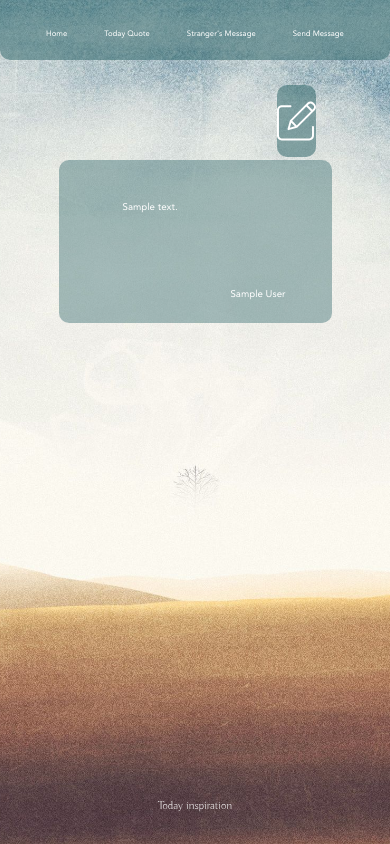
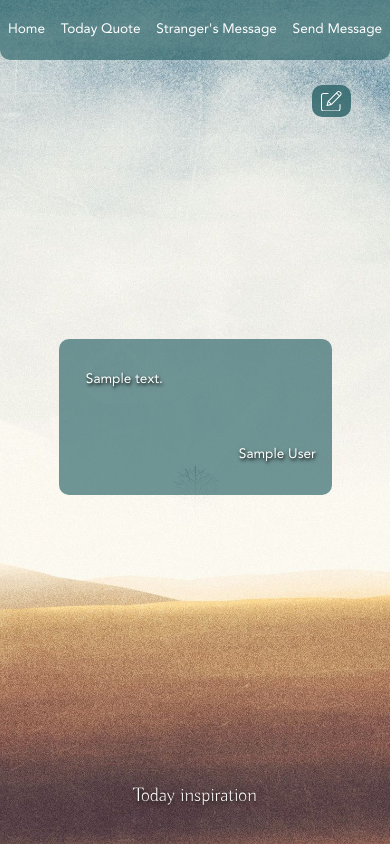
Before and after one commit to quinn3111993/c4e21-group1, a Flask app: template templates/get_message.html in a window 390 px wide. Run offline with Flask 2, Linux system fonts and the light colour scheme; the template is opened without the code that fills it: most values are stand-ins (such as "Sample title", 1, 10 or a date in 2020).

Commit message:
fix front-end

```diff
--- a/static/get_message.css
+++ b/static/get_message.css
@@ -1,44 +1,112 @@
-.quote{
-    margin : auto;
-    height: auto;
-    margin-top: 100px;
-    background-color: rgba(38, 96, 100, 0.4);
-    padding: 43px 64px 109px;
+.quote {
+    margin-left: auto;
+    margin-right: auto;
+    background-color: rgba(38, 96, 100, 0.65);
+    padding: 4vh 7vw;
     border-radius: 10px;
     position: relative;
     flex: 1 1 574px;
     max-width: 70%;
+    text-shadow: 1px 1.5px 3.5px #000;
 }
-.quote-content{
-     color: #FFFFFF;
-     font-size: 2.5vw;
-     line-height: 110%;
-     text-align: justify;
-}
-.quote-author{
-    position : absolute ;
-    right: 46px;
-    bottom: 23px;
+
+.quote-content {
     color: #FFFFFF;
     font-size: 2.5vw;
+    line-height: 120%;
+    text-align: justify;
+    text-align-last: left;
 }
+
+.quote-author {
+    margin-top: 7vh;
+    color: #FFFFFF;
+    font-size: 2.5vw;
+    display: block;
+    text-align: right;
+    margin-right: -3vw;
+}
+
 .button {
-    width: 10%;
-    height: 10%;
+    width: 6vw;
+    padding: .5vw 1vw;
     border-radius: 10px;
-    background-color: rgba(38, 96, 100, 0.5);
-
+    background-color: rgba(38, 96, 100, 0.8);
     position: absolute;
     top: 25px;
     right: 74px;
 }
-.button >  a {
 
+.button>a {
+    width: 100%;
     height: 100%;
     display: flex;
     justify-content: center;
     align-items: center;
+
 }
-.button > svg {
-    height: 100%;
+
+.button svg {
+    width: 88%;
 }
+
+@keyframes shake {
+    0% {
+        transform: rotateZ(7deg) translateY(-.8rem);
+    }
+
+    10% {
+        transform: rotateZ(0);
+    }
+
+    20% {
+        transform: rotateZ(-7deg);
+    }
+
+    60% {
+        transform: rotateZ(0) translateY(-.4rem);
+    }
+
+    80% {
+        transform: rotateZ(7deg);
+    }
+
+    100% {
+        transform: rotateZ(-7deg) translateY(0);
+    }
+}
+
+.button {
+    transition: transform .2s linear;
+}
+
+.button:active {
+    transform: translateY(2px);
+}
+
+.button:hover svg {
+    overflow: visible;
+}
+
+.button:hover svg path:nth-child(2) {
+    transform-origin: center center;
+}
+
+.button:hover svg path:nth-child(2) {
+    animation: shake 1s cubic-bezier(0.645, 0.045, 0.355, 1) infinite alternate both;
+}
+
+@media only screen and (max-width: 570px) {
+    .button {
+        overflow: hidden;
+        height: auto;
+        width: 10vw;
+        padding: 1.5vw 2vw;
+        right: 10%;
+    }
+
+    .quote-content,
+    .quote-author {
+        font-size: 3.5vw;
+    }
+}
--- a/static/main.css
+++ b/static/main.css
@@ -52,7 +52,7 @@ a:visited {
 }
 
 .page-wrapper {
-    background-image: url('../static/imgs/home-bg.png');
+    background-image:  url('../static/imgs/home-bg.png');
     background-size: cover;
     background-repeat: no-repeat;
     background-position: center center;
@@ -65,25 +65,34 @@ a:visited {
     align-items: center;
     height: 6rem;
     line-height: 6rem;
-    background-color: rgba(38, 96, 100, 0.5);
+    background-color: rgba(38, 96, 100, 0.65);
     border-bottom-left-radius: 1rem;
     border-bottom-right-radius: 1rem;
     list-style-type: none;
 }
-
+.main-nav__item {
+    display: flex;
+    align-items: center;
+}
 .main-nav__item:not(:last-child) {
     margin-right: 3.7rem;
 }
 
 .main-nav__link {
-
     font-size: 2vw;
+    transition: transform .3s cubic-bezier(0.175, 0.885, 0.32, 1.275);
+}
+.main-nav__link:hover {
+   transform: scale(1.05);
+   text-shadow: 1px 2px 3px rgba(0,0,0,.6);
 }
 
+
 .main-content {
-    min-height: calc(100% - 12rem);
+    min-height: calc(100% - 13rem);
     display: flex;
     justify-content: center;
+    align-items: center;
     position: relative;
 }
 .main-content.main-content--index {
@@ -103,4 +112,28 @@ a:visited {
     line-height: 4.5rem;
     margin-bottom: 2.1rem;
     color: #ffffff;
+    text-shadow: 1px 2px 5px rgba(0,0,0,.8);
 }
+@media only screen and (max-width: 958px) {
+    .main-nav__link {
+        font-size: 2.6vw;
+    }
+    .page-footer__title {
+        font-size: 4vw;
+    }
+}
+@media only screen and (max-width: 500px) {
+    .main-nav__list {
+        justify-content: space-around;
+    }
+
+    .main-nav__item:not(:last-child) {
+        margin-right: 0;
+    }
+    .main-nav__link {
+        font-size: 3.5vw;
+    }
+    .page-footer__title {
+        font-size: 5vw;
+    }
+}
--- a/templates/get_message.html
+++ b/templates/get_message.html
@@ -35,7 +35,7 @@
             </div>
             <div class="button">
                 <a href="/send_message" title="send message to a stranger">
-                    <svg width="56" height="56" viewBox="0 0 56 56" fill="none" xmlns="http://www.w3.org/2000/svg">
+                    <svg viewBox="0 0 56 56" fill="none" xmlns="http://www.w3.org/2000/svg">
                         <path d="M51.6857 35.1432C50.9154 35.1432 50.291 35.7707 50.291 36.5449V48.9908C50.2883 51.3124 48.4169 53.1938 46.107 53.196H6.97344C4.66349 53.1938 2.7921 51.3124 2.78938 48.9908V12.463C2.7921 10.1419 4.66349 8.26052 6.97344 8.25779H19.3567C20.1271 8.25779 20.7514 7.63029 20.7514 6.85605C20.7514 6.08236 20.1271 5.45432 19.3567 5.45432H6.97344C3.12388 5.4587 0.0043584 8.59398 0 12.463V48.9913C0.0043584 52.8603 3.12388 55.9956 6.97344 56H46.107C49.9565 55.9956 53.0761 52.8603 53.0804 48.9913V36.5449C53.0804 35.7707 52.4561 35.1432 51.6857 35.1432Z"
                             fill="white" />
                         <path d="M52.528 1.84758C50.0769 -0.61586 46.1032 -0.61586 43.6521 1.84758L18.77 26.8554C18.5995 27.0268 18.4764 27.2392 18.4121 27.4725L15.14 39.3451C15.0054 39.8319 15.1422 40.3531 15.4974 40.7107C15.8531 41.0677 16.3718 41.2051 16.8561 41.0704L28.669 37.7813C28.9011 37.7167 29.1125 37.5929 29.283 37.4215L54.1646 12.4132C56.6118 9.94808 56.6118 5.95751 54.1646 3.49243L52.528 1.84758ZM21.8089 27.7665L42.173 7.29902L48.7406 13.8998L28.3759 34.3673L21.8089 27.7665ZM20.497 30.4123L25.744 35.6863L18.4862 37.7074L20.497 30.4123ZM52.1924 10.431L50.7133 11.9176L44.1452 5.31633L45.6248 3.82972C46.9863 2.46139 49.1938 2.46139 50.5553 3.82972L52.1924 5.47457C53.5517 6.84455 53.5517 9.06159 52.1924 10.431Z"
--- a/templates/send_message.html
+++ b/templates/send_message.html
@@ -29,10 +29,10 @@
 
 
                 <div class="box box-content">
-                    <textarea name="content" class="txt txt-content" placeholder="Nice words for someone ..."></textarea>
+                    <textarea name="content" class="txt txt-content" required placeholder="Nice words for someone ..."></textarea>
                 </div>
                 <div class="box box-author">
-                    <input type="text" name="author" value="" class="txt txt-author" placeholder="Let someone know your name">
+                    <input type="text" name="author" size="35" class="txt txt-author" required placeholder="Let someone know your name">
                 </div>
                 <div class="box box-submit">
                     <button class="txt btn-submit" type="submit">Send</button>
--- a/templates/today_quote.html
+++ b/templates/today_quote.html
@@ -11,7 +11,7 @@
 </head>
 
 <body>
-    <div class="page-wrapper" style="background-image: url({{imgUrl}})">
+    <div class="page-wrapper" style="background-image: linear-gradient(120deg, rgba(179, 139, 233, 0.3) 0%,  rgba(48, 161, 196, 0.4) 70%),url({{imgUrl}})">
         <!-- header -->
 
         <header class="page-header">
@@ -36,9 +36,10 @@
           </div>
           <div class="button">
               <a href="/get_message" title="read message from stranger">
-                    <svg width="50" height="36" viewBox="0 0 50 36" fill="none" xmlns="http://www.w3.org/2000/svg">
+                    <svg  viewBox="0 0 50 36" fill="none" xmlns="http://www.w3.org/2000/svg">
                         <path d="M45.9693 35.5459H4.0307C1.80898 35.5459 0 33.7386 0 31.5152V4.0307C0 1.80737 1.80898 0 4.0307 0H45.9693C48.191 0 50 1.80737 50 4.0307V31.5152C50 33.7386 48.191 35.5459 45.9693 35.5459ZM4.0307 1.61228C2.69734 1.61228 1.61228 2.69734 1.61228 4.0307V31.5152C1.61228 32.8486 2.69734 33.9336 4.0307 33.9336H45.9693C47.3027 33.9336 48.3877 32.8486 48.3877 31.5152V4.0307C48.3877 2.69734 47.3027 1.61228 45.9693 1.61228H4.0307Z" fill="white"/>
                         <path d="M25.0001 21.8238C23.928 21.8238 22.8558 21.4675 22.04 20.7565L1.43667 2.80053C1.10131 2.5071 1.06584 1.99923 1.35928 1.66388C1.65271 1.3253 2.16219 1.29305 2.49755 1.58487L23.0992 19.5408C24.1311 20.4389 25.8724 20.4373 26.901 19.5408L47.4979 1.58649C47.8316 1.29144 48.3395 1.3253 48.6361 1.66549C48.9296 2.00084 48.8941 2.50871 48.5588 2.80214L27.9603 20.7549C27.1445 21.4675 26.0723 21.8238 25.0001 21.8238Z" fill="white"/>
+
                     </svg>
               </a>
           </div>
```
Also changed, not shown: static/index.css (+99 -27 lines), static/send.css (+27 -8 lines), static/thankyou.css (+10 -7 lines), static/today_quote.css (+64 -24 lines), templates/index.html (+6 -6 lines).
